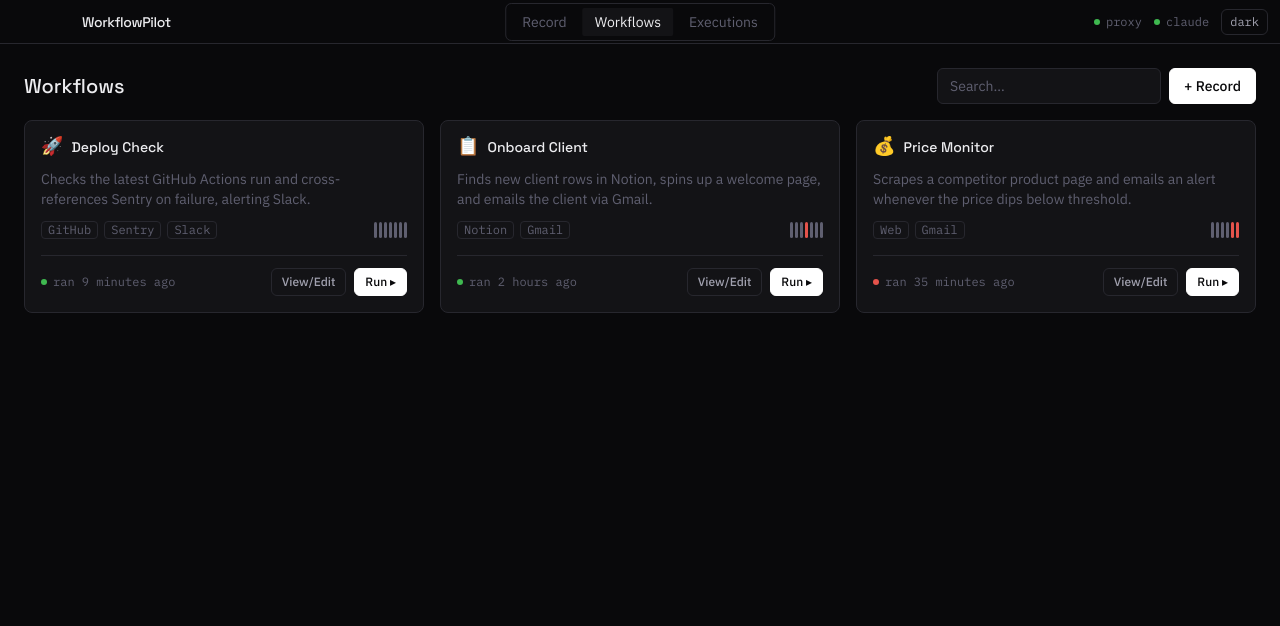
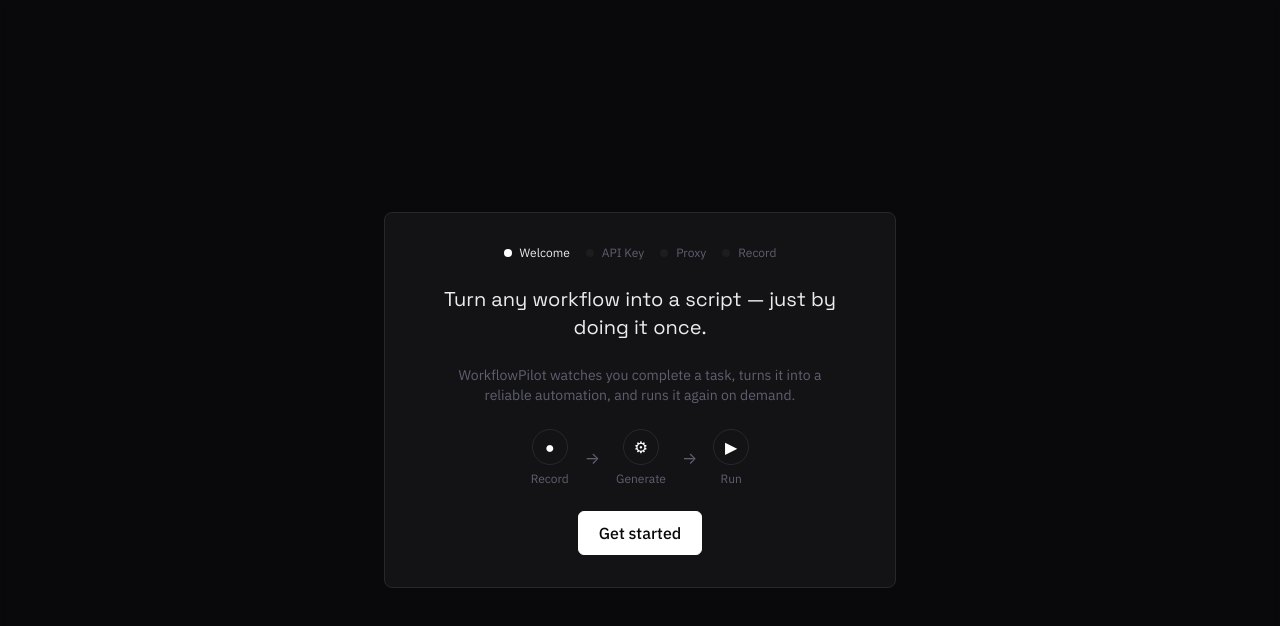
Before and after one commit to sp-22/flow-agent, a React (Vite) app in the folder apps/desktop/: page / in a window 1280 px wide. Before the commit this address led to /workflows. Shown: the top 626 px of the page. Built offline with nearby package versions, Linux system fonts and the light colour scheme.

Commit message:
feat: wire onboarding first-run gate into App; hoist WorkflowsProvider app-wide

```diff
--- a/apps/desktop/renderer/src/App.tsx
+++ b/apps/desktop/renderer/src/App.tsx
@@ -1,31 +1,50 @@
-import { BrowserRouter, Navigate, Route, Routes } from 'react-router-dom';
+import { BrowserRouter, Navigate, Route, Routes, useNavigate } from 'react-router-dom';
 import { ThemeProvider } from './store/theme.store';
 import { WorkflowsProvider } from './store/workflows.store';
+import { OnboardingProvider, useOnboarding } from './store/onboarding.store';
+import { OnboardingWizard } from './features/onboarding/OnboardingWizard';
 import { AppShell } from './components/AppShell';
 import { WorkflowsTab } from './features/workflows/WorkflowsTab';
+
+function Root(): JSX.Element {
+  const { complete, finish } = useOnboarding();
+  const navigate = useNavigate();
+
+  if (!complete) {
+    return (
+      <OnboardingWizard
+        onDone={(dest) => {
+          finish();
+          navigate(dest === 'record' ? '/record' : '/workflows');
+        }}
+      />
+    );
+  }
+
+  return (
+    <WorkflowsProvider>
+      <AppShell>
+        <Routes>
+          <Route path="/" element={<Navigate to="/workflows" replace />} />
+          <Route path="/record" element={<div>Record</div>} />
+          <Route path="/workflows" element={<WorkflowsTab />} />
+          <Route path="/workflows/:id" element={<div>Workflow Detail</div>} />
+          <Route path="/executions" element={<div>Executions</div>} />
+        </Routes>
+      </AppShell>
+    </WorkflowsProvider>
+  );
+}
 
 export default function App() {
   return (
     <div data-testid="app-root">
       <ThemeProvider>
-        <BrowserRouter>
-          <AppShell>
-            <Routes>
-              <Route path="/" element={<Navigate to="/workflows" replace />} />
-              <Route path="/record" element={<div>Record</div>} />
-              <Route
-                path="/workflows"
-                element={
-                  <WorkflowsProvider>
-                    <WorkflowsTab />
-                  </WorkflowsProvider>
-                }
-              />
-              <Route path="/workflows/:id" element={<div>Workflow Detail</div>} />
-              <Route path="/executions" element={<div>Executions</div>} />
-            </Routes>
-          </AppShell>
-        </BrowserRouter>
+        <OnboardingProvider>
+          <BrowserRouter>
+            <Root />
+          </BrowserRouter>
+        </OnboardingProvider>
       </ThemeProvider>
     </div>
   );
--- a/apps/desktop/renderer/src/features/onboarding/OnboardingWizard.tsx
+++ b/apps/desktop/renderer/src/features/onboarding/OnboardingWizard.tsx
@@ -4,12 +4,12 @@
 import { StepWelcome } from './steps/StepWelcome';
 import { StepApiKey } from './steps/StepApiKey';
 import { StepProxyCert } from './steps/StepProxyCert';
-import { StepFirstRecord } from './steps/StepFirstRecord';
+import { StepFirstRecord, type OnboardingExit } from './steps/StepFirstRecord';
 
 const STEP_LABELS = ['Welcome', 'API Key', 'Proxy', 'Record'] as const;
 
 export interface OnboardingWizardProps {
-  onDone(): void;
+  onDone(dest: OnboardingExit): void;
 }
 
 export function OnboardingWizard({ onDone }: OnboardingWizardProps): JSX.Element {
--- a/apps/desktop/renderer/src/features/onboarding/steps/StepFirstRecord.tsx
+++ b/apps/desktop/renderer/src/features/onboarding/steps/StepFirstRecord.tsx
@@ -1,7 +1,9 @@
 import { Button } from '../../../components/Button';
 
+export type OnboardingExit = 'record' | 'explore';
+
 export interface StepFirstRecordProps {
-  onDone(): void;
+  onDone(dest: OnboardingExit): void;
 }
 
 export function StepFirstRecord({ onDone }: StepFirstRecordProps): JSX.Element {
@@ -12,12 +14,12 @@
         Your API key and local proxy are ready. Record your first workflow and WorkflowPilot
         will turn it into a runnable automation.
       </p>
-      <Button variant="primary" size="lg" onClick={onDone}>
+      <Button variant="primary" size="lg" onClick={() => onDone('record')}>
         Record your first workflow
       </Button>
       <button
         type="button"
-        onClick={onDone}
+        onClick={() => onDone('explore')}
         className="text-xs text-muted underline underline-offset-2 hover:text-body"
       >
         I'll explore first
```
